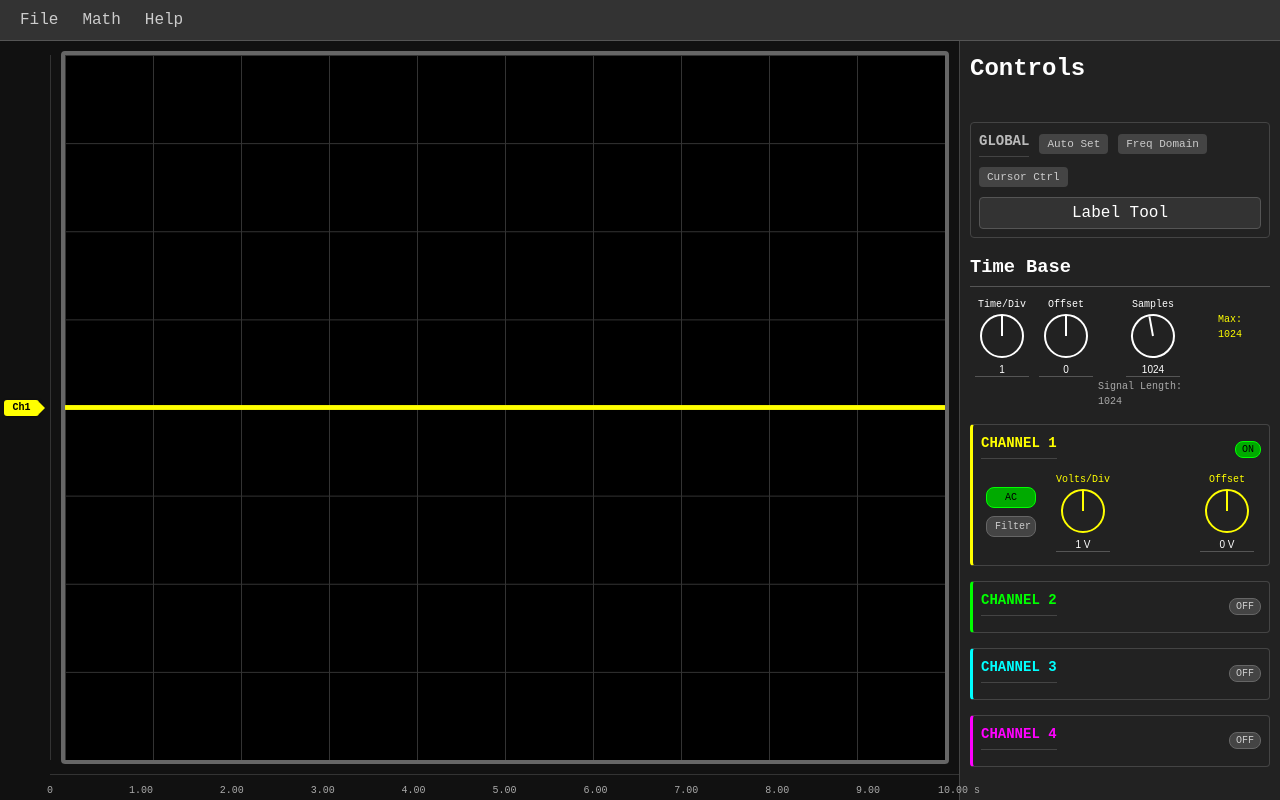
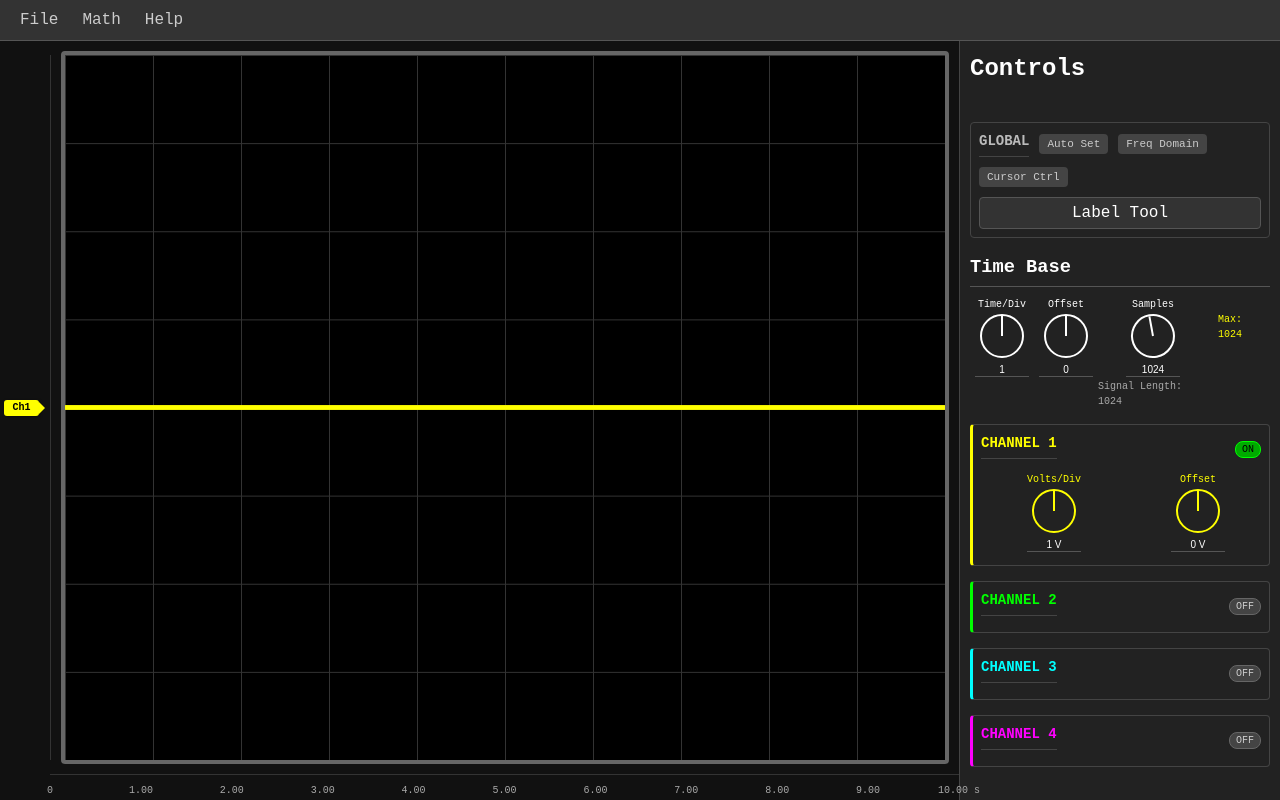
Before and after one commit to emunozgutier/ScopePlot, a React (Vite) app: page / in a window 1280 px wide. Built offline with nearby package versions, Linux system fonts and the light colour scheme.

Commit message:
Remove AC/DC and Filter toggle buttons
Eliminated the control column containing the AC/DC and Filter toggle buttons from the ControlPanelChannel component. This simplifies the UI and removes unused or unnecessary controls.

```diff
--- a/src/module/submodule1/ControlPanelChannel.jsx
+++ b/src/module/submodule1/ControlPanelChannel.jsx
@@ -40,22 +40,7 @@ const ControlPanelChannel = ({ channel, onUpdate, isFreq }) => {
             {channel.visible && (
                 <div className="channel-controls" style={{ display: 'flex', flexDirection: 'row', alignItems: 'center', width: '100%', padding: '5px' }}>
 
-                    <div className="control-column" style={{ display: 'flex', flexDirection: 'column', gap: '8px' }}>
-                        <button
-                            className={classNames('toggle-btn', { active: channel.acMode })}
-                            onClick={() => updateChannel({ acMode: !channel.acMode })}
-                            style={{ fontSize: '10px', padding: '4px 8px', width: '50px' }}
-                        >
-                            {channel.acMode ? 'AC' : 'DC'}
-                        </button>
-                        <button
-                            className={classNames('toggle-btn', { active: channel.noiseFilter })}
-                            onClick={() => updateChannel({ noiseFilter: !channel.noiseFilter })}
-                            style={{ fontSize: '10px', padding: '4px 8px', width: '50px' }}
-                        >
-                            Filter
-                        </button>
-                    </div>
+
 
                     <div className="knobs-row" style={{ display: 'flex', gap: '80px', flex: 1, justifyContent: 'center' }}>
                         <Knob
```
